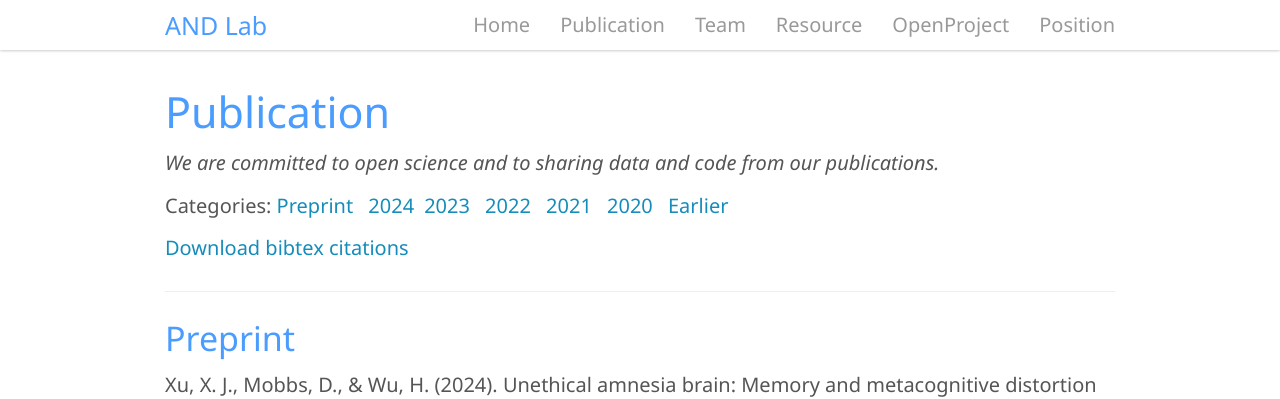
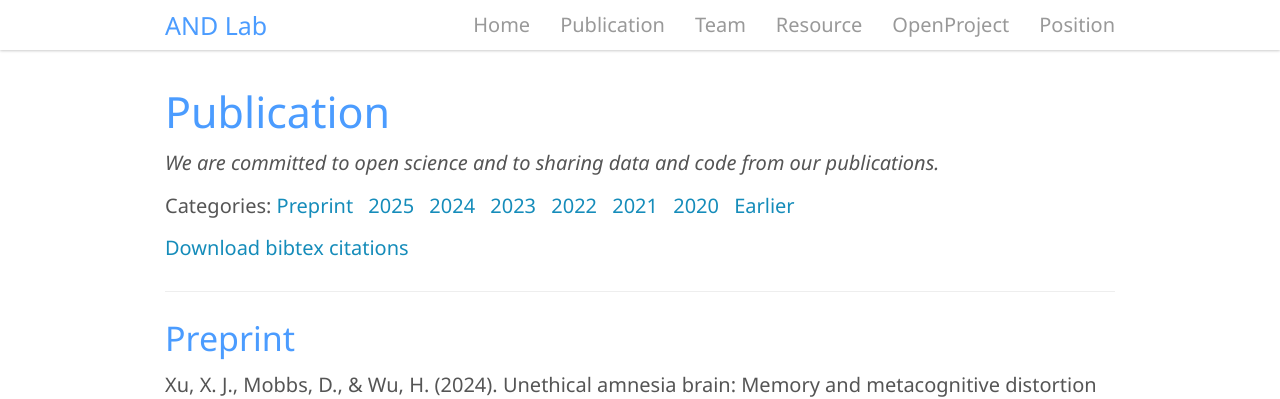
Before and after one commit to andlab-um/lab-website, a Jekyll site: the page built from _pages/publication.md, in a window 1280 px wide and 900 px high. Shown: the top 399 px of the window. Built offline with Jekyll 4.4.1, drawn with Linux system fonts in a browser that asks for light colours; nearby versions of some CDN libraries.

Commit message:
update year

```diff
--- a/_pages/publication.md
+++ b/_pages/publication.md
@@ -8,7 +8,7 @@ permalink: /publication
 ## Publication
 *We are committed to open science and to sharing  data and code from our publications.*
 
-**Categories:** [Preprint](#preprint)&ensp; [2024](#2024)&ensp;[2023](#2023)&ensp; [2022](#2022)&ensp; [2021](#2021)&ensp; [2020](#2020)&ensp; [Earlier](#earlier)
+**Categories:** [Preprint](#preprint)&ensp; [2025](#2025)&ensp; [2024](#2024)&ensp; [2023](#2023)&ensp; [2022](#2022)&ensp; [2021](#2021)&ensp; [2020](#2020)&ensp; [Earlier](#earlier)
 
 [Download bibtex citations](/assets/files/ANDlab-publications-Bibtex.bib)
 
```
